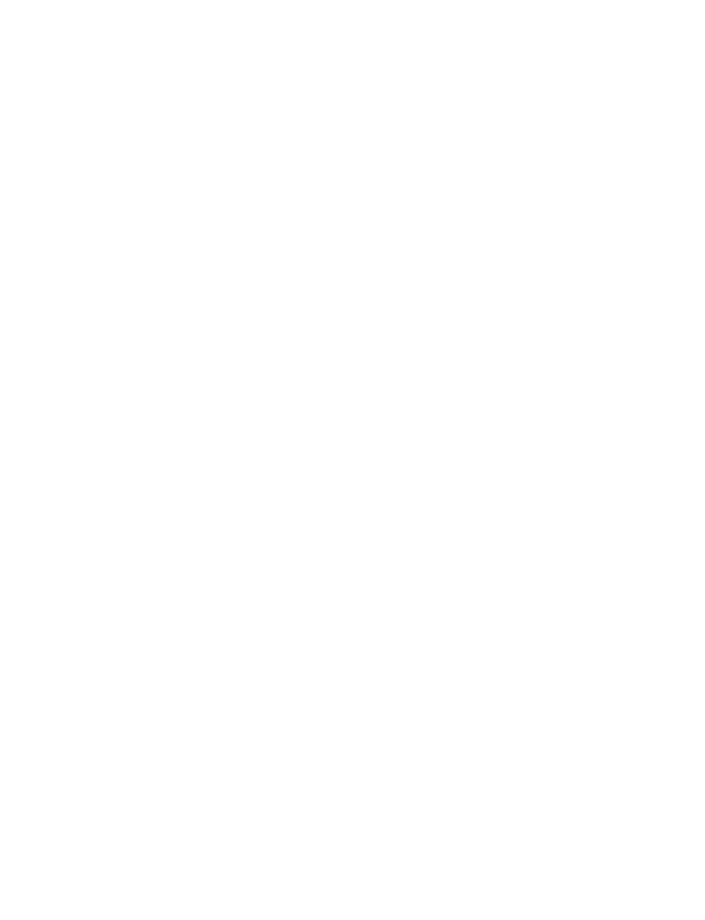
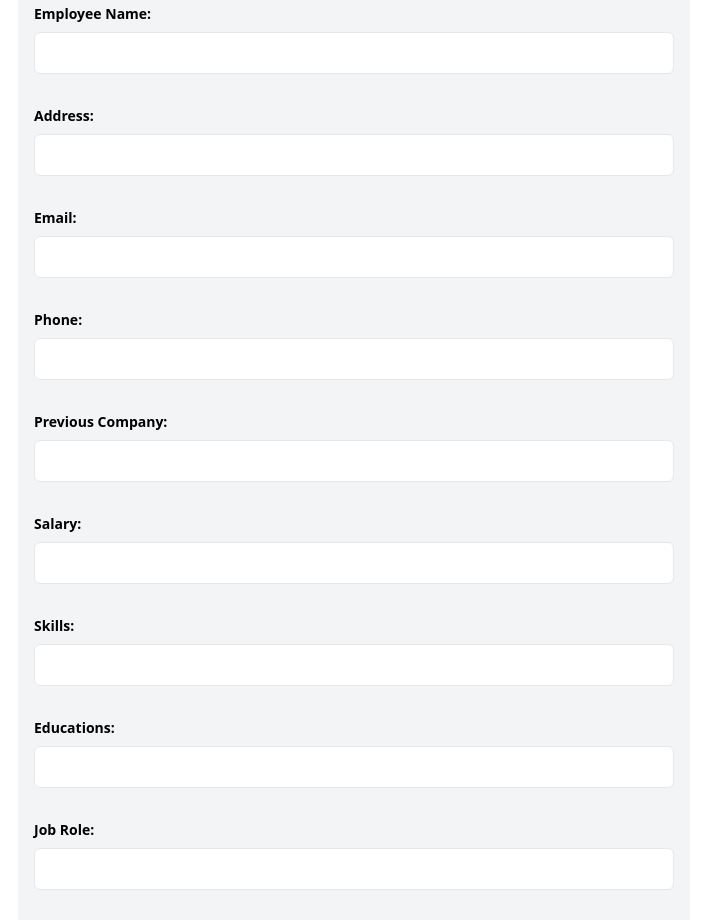
Before and after one commit to aniket2727/Employee-Portal, a React (Create React App) app in the folder client/: page /admin-addemployee in a window 1280 px wide. Before the commit this address had no page. Shown: the part 200-1120 px from the top of the page, without its empty margins (286-991 px from the left). Before the commit the page ends 800 px from the top, so only its background shows below. Built offline with nearby package versions, Linux system fonts and the light colour scheme.

Commit message:
add employee componets is updated

```diff
--- /dev/null
+++ b/client/src/AdminComponets/AddEmployeedataComponets.js
@@ -0,0 +1,150 @@
+import React, { useState } from 'react';
+import HeaderComponets from '../Componets/header/HeaderComponets';
+const AddEmployeedataComponets = () => {
+    const [employeeData, setEmployeeData] = useState({
+        name: '',
+        address: '',
+        email: '',
+        phone: '',
+        previousCompany: '',
+        salary: '',
+        skills: '',
+        educations: '',
+        jobRole: '',
+    });
+
+    const handleInputChange = (e) => {
+        const { name, value } = e.target;
+        setEmployeeData((prevData) => ({
+            ...prevData,
+            [name]: value,
+        }));
+    };
+
+    const handleSubmit = () => {
+        // Handle the form submission, e.g., send data to the server
+        console.log('Employee data submitted:', employeeData);
+        // You can also reset the form after submission
+        setEmployeeData({
+            name: '',
+            address: '',
+            email: '',
+            phone: '',
+            previousCompany: '',
+            salary: '',
+            skills: '',
+            educations: '',
+            jobRole: '',
+        });
+    };
+
+    return (
+        <>
+            <HeaderComponets />
+
+            <div className="max-w-2xl mx-auto p-4 bg-gray-100 rounded-md mt-10">
+                <h1 className="text-3xl font-bold mb-4 text-blue-700 text-center">Add Employee Data</h1>
+                <div className="grid grid-cols-1 gap-4">
+                    <div className="mb-4">
+                        <label className="block text-sm font-semibold mb-2">Employee Name:</label>
+                        <input
+                            type="text"
+                            name="name"
+                            value={employeeData.name}
+                            onChange={handleInputChange}
+                            className="w-full p-2 border rounded-md"
+                        />
+                    </div>
+                    <div className="mb-4">
+                        <label className="block text-sm font-semibold mb-2">Address:</label>
+                        <input
+                            type="text"
+                            name="address"
+                            value={employeeData.address}
+                            onChange={handleInputChange}
+                            className="w-full p-2 border rounded-md"
+                        />
+                    </div>
+                    <div className="mb-4">
+                        <label className="block text-sm font-semibold mb-2">Email:</label>
+                        <input
+                            type="text"
+                            name="email"
+                            value={employeeData.email}
+                            onChange={handleInputChange}
+                            className="w-full p-2 border rounded-md"
+                        />
+                    </div>
+                    <div className="mb-4">
+                        <label className="block text-sm font-semibold mb-2">Phone:</label>
+                        <input
+                            type="text"
+                            name="phone"
+                            value={employeeData.phone}
+                            onChange={handleInputChange}
+                            className="w-full p-2 border rounded-md"
+                        />
+                    </div>
+                    <div className="mb-4">
+                        <label className="block text-sm font-semibold mb-2">Previous Company:</label>
+                        <input
+                            type="text"
+                            name="previousCompany"
+                            value={employeeData.previousCompany}
+                            onChange={handleInputChange}
+                            className="w-full p-2 border rounded-md"
+                        />
+                    </div>
+                    <div className="mb-4">
+                        <label className="block text-sm font-semibold mb-2">Salary:</label>
+                        <input
+                            type="text"
+                            name="salary"
+                            value={employeeData.salary}
+                            onChange={handleInputChange}
+                            className="w-full p-2 border rounded-md"
+                        />
+                    </div>
+                    <div className="mb-4">
+                        <label className="block text-sm font-semibold mb-2">Skills:</label>
+                        <input
+                            type="text"
+                            name="skills"
+                            value={employeeData.skills}
+                            onChange={handleInputChange}
+                            className="w-full p-2 border rounded-md"
+                        />
+                    </div>
+                    <div className="mb-4">
+                        <label className="block text-sm font-semibold mb-2">Educations:</label>
+                        <input
+                            type="text"
+                            name="educations"
+                            value={employeeData.educations}
+                            onChange={handleInputChange}
+                            className="w-full p-2 border rounded-md"
+                        />
+                    </div>
+                    <div className="mb-4">
+                        <label className="block text-sm font-semibold mb-2">Job Role:</label>
+                        <input
+                            type="text"
+                            name="jobRole"
+                            value={employeeData.jobRole}
+                            onChange={handleInputChange}
+                            className="w-full p-2 border rounded-md"
+                        />
+                    </div>
+                </div>
+                <button
+                    className="bg-blue-500 hover:bg-blue-600 text-white px-6 py-3 rounded-md mt-4 mx-auto block"
+                    onClick={handleSubmit}
+                >
+                    Submit
+                </button>
+            </div>
+        </>
+    );
+}
+
+export default AddEmployeedataComponets;
--- a/client/src/App.js
+++ b/client/src/App.js
@@ -11,6 +11,7 @@ import MyCompanyprojects from './Componets/MyprojectsComponets/MyCompanyprojects
 import UpcommigprojectComponets from './Componets/Upcommingprojects/UpcommigprojectComponets';
 import CompanyManagementComponents from './Componets/Companymanagement/CompanymanagementComponets';
 import HelpComponents from './Componets/Help/HelpComponets';
+import AddEmployeedataComponets from './AdminComponets/AddEmployeedataComponets';
 import FooterComponents from './Componets/Footer/Footercoponets';
 function App() {
   return (
@@ -27,6 +28,7 @@ function App() {
           <Route path="/company-project-upcommming" element={<UpcommigprojectComponets/>} />
           <Route path="/company-management" element={<CompanyManagementComponents/>} />
           <Route path="/orgaziation" element={<OrganizationComponets/>} />
+          <Route path="/admin-addemployee" element={<AddEmployeedataComponets/>} />
           <Route path="/help" element={<HelpComponents/>} />
           <Route path="/" element={<Navigate to="/login" />} />
           <Route path="*" element={<div>page not found 404</div>} />
```
